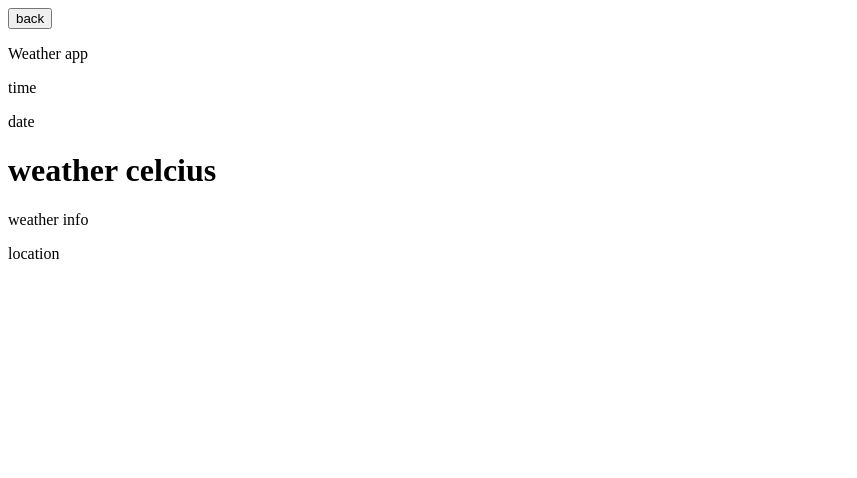
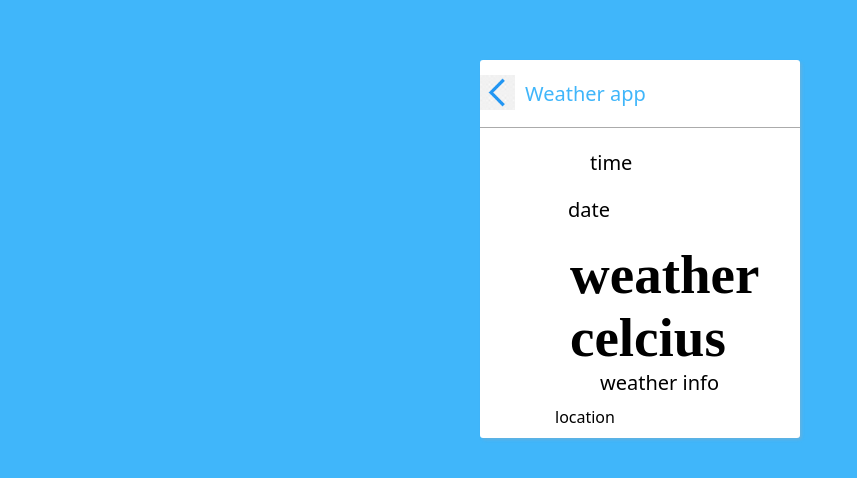
Before and after one commit to DokiDokiDesu/WeatherProject, a plain HTML site: page weather.html in a window 1280 px wide. Shown: the whole page, without its empty margins (0-857 px from the left). Drawn offline with Linux system fonts and the light colour scheme.

Commit message:
weather.html styled.

```diff
--- a/scripts/weather.js
+++ b/scripts/weather.js
@@ -35,7 +35,7 @@ function updateWeather() {
 
       document.querySelector('.weather-celc').innerHTML = `<p><strong>${temp.toFixed()} °C</strong></p>`;
       document.querySelector('.weather-info').innerHTML = description;
-      document.querySelector('.location').innerHTML = name;
+      document.querySelector('.location').innerHTML = `<span style="font-family: 'Font Awesome 6 Free'; font-weight: 900;">&#xf3c5;</span> ${name}`;
       document.querySelector('.weather-pic').innerHTML = `<img src="https://openweathermap.org/img/wn/${icon}@2x.png">`;
     })
 
--- a/styles/index.css
+++ b/styles/index.css
@@ -0,0 +1,63 @@
+body {
+  background-color: rgb(64, 182, 250);
+}
+.main {
+  background-color: white;
+  display: grid;
+  grid-template-columns: 1fr;
+  height: 250px;
+  width: 350px;
+  border-radius: 3px;
+  box-shadow: 2px 2px 3px rgb(168, 167, 167,0.3);
+  justify-self: center;
+  margin-top: 200px;
+}
+.section-1 {
+  height: 60px;
+  border-bottom: 2px groove rgb(255, 255, 255);
+}
+.title {
+  font-size:26px;
+  font-family: system-ui, -apple-system, BlinkMacSystemFont, 'Segoe UI', Roboto, Oxygen, Ubuntu, Cantarell, 'Open Sans', 'Helvetica Neue', sans-serif;
+  color:rgb(64, 182, 250) ;
+  margin-left: 10px;
+}
+.section-2 {
+  height: 70px;
+  border-bottom: 2px groove rgb(255, 255, 255);
+
+}
+.city-input {
+  width: 300px;
+  height: 35px;
+   margin-left: 15px;
+}
+.city-input::placeholder {
+  font-family: system-ui, -apple-system, BlinkMacSystemFont, 'Segoe UI', Roboto, Oxygen, Ubuntu, Cantarell, 'Open Sans', 'Helvetica Neue', sans-serif;
+  font-size: 14px;
+  margin-left: 5px;
+
+}
+.section-3 {
+
+}
+.search-button {
+  width: 300px;
+  margin-left: 15px;
+  height: 40px;
+  background-color: rgb(64, 182, 250) ;
+  border-color: rgb(64, 182, 250) ;
+  border-width: 1.5px;
+  color: white;
+  font-family:system-ui, -apple-system, BlinkMacSystemFont, 'Segoe UI', Roboto, Oxygen, Ubuntu, Cantarell, 'Open Sans', 'Helvetica Neue', sans-serif;
+  font-size:18px;
+  transition: 0.3s;
+
+}
+.search-button:hover {
+  background-color: white;
+  border-color: rgb(64, 182, 250) ;
+  color: rgb(64, 182, 250);
+  transition: 0.3s;
+  cursor: pointer;
+}
--- a/styles/weather.css
+++ b/styles/weather.css
@@ -0,0 +1,81 @@
+body {
+  background-color: rgb(64, 182, 250);
+}
+.main{
+  display: grid;
+  background-color:white;
+  width: 320px;
+  justify-self: center;
+  margin-top: 60px;
+  border-radius: 3px;
+  box-shadow: 2px 2px 3px rgb(168, 167, 167,0.3);
+}
+.upper-section {
+  display: flex;
+  border-bottom: 2px groove rgb(255, 255, 255);
+}
+
+.back-image{
+  	height: 35px;
+    width: 35px;
+    margin-top: 15px;
+    background-color: white;
+}
+
+.title {
+  font-size:20px;
+  font-family: system-ui, -apple-system, BlinkMacSystemFont, 'Segoe UI', Roboto, Oxygen, Ubuntu, Cantarell, 'Open Sans', 'Helvetica Neue', sans-serif;
+  color:rgb(64, 182, 250) ;
+  margin-left: 10px;
+}
+.mid-section {
+  display: inline-block;
+  align-items: center;
+  justify-content: center;
+}
+.time {
+
+  font-size: 20px;
+  padding-bottom: 0px;
+  margin-left: 110px;
+  font-family: system-ui, -apple-system, BlinkMacSystemFont, 'Segoe UI', Roboto, Oxygen, Ubuntu, Cantarell, 'Open Sans', 'Helvetica Neue', sans-serif;
+}
+.date {
+
+  font-size: 20px;
+  margin-left: 88px;
+  font-family: system-ui, -apple-system, BlinkMacSystemFont, 'Segoe UI', Roboto, Oxygen, Ubuntu, Cantarell, 'Open Sans', 'Helvetica Neue', sans-serif;
+
+}
+.bottom-section {
+
+  justify-content: center;
+}
+.weather-pic {
+  margin-left: 100px;
+}
+
+.weather-celc{
+  font-size: 55px;
+  margin: 0px;
+  padding: 0px;
+  box-sizing: border-box;
+  margin-left: 90px;
+
+}
+.weather-info {
+   font-family: system-ui, -apple-system, BlinkMacSystemFont, 'Segoe UI', Roboto, Oxygen, Ubuntu, Cantarell, 'Open Sans', 'Helvetica Neue', sans-serif;
+   margin: 0;
+   margin-bottom: 10px;
+   margin-left: 120px;
+   font-size: 20px;
+
+}
+.location {
+   font-family: system-ui, -apple-system, BlinkMacSystemFont, 'Segoe UI', Roboto, Oxygen, Ubuntu, Cantarell, 'Open Sans', 'Helvetica Neue', sans-serif;
+  margin: 0;
+  margin-bottom: 10px;
+  margin-left: 75px;
+  font-size: 16px;
+
+}
--- a/weather.html
+++ b/weather.html
@@ -2,14 +2,15 @@
 <html>
   <head>
     <link rel="stylesheet" href="styles/weather.css">
+    <link rel="stylesheet" href="https://cdnjs.cloudflare.com/ajax/libs/font-awesome/6.4.2/css/all.min.css">
   </head>
   <body>
     <div class="main">
       <div class="upper-section">
-        <button onclick="
-            switchToIndex();
-          " class="back-button">back</button>
-        <p>Weather app</p>
+           <img onclick="
+          switchToIndex();
+          " class="back-image"src="images/png-clipart-computer-icons-arrow-symbol-back-button-blue-angle.png">
+        <p class="title">Weather app</p>
       </div>
       <div class="mid-section">
         <p class="time">time</p>
```
Also changed, not shown: index.html (+1 -1 lines), scripts/index.js (+7 -0 lines), images/png-clipart-computer-icons-arrow-symbol-back-button-blue-angle.png (added).
